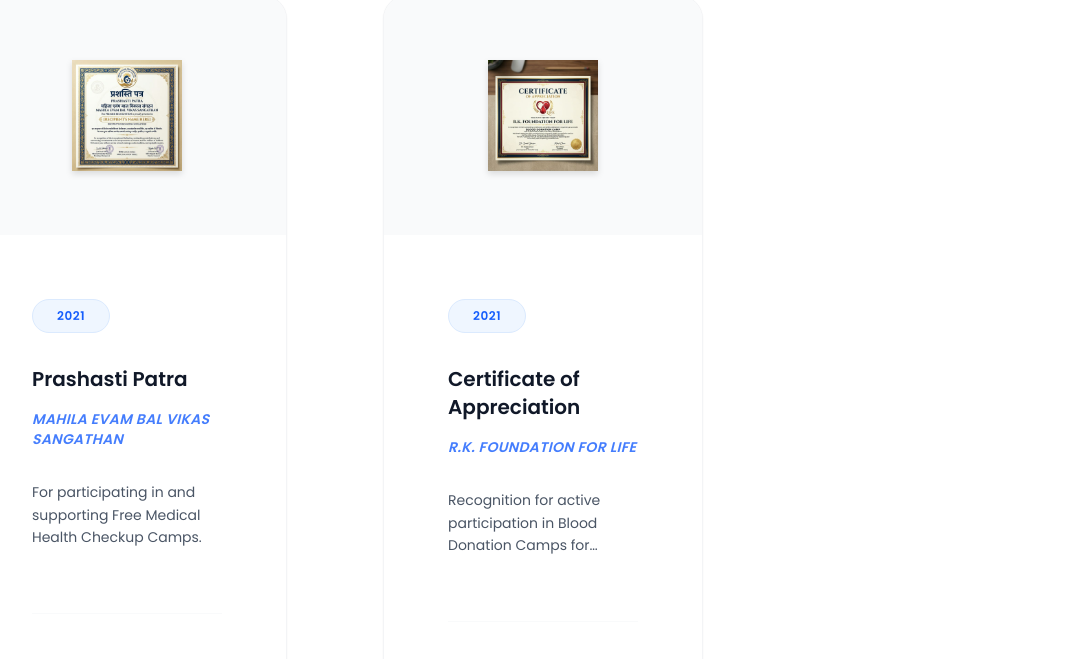
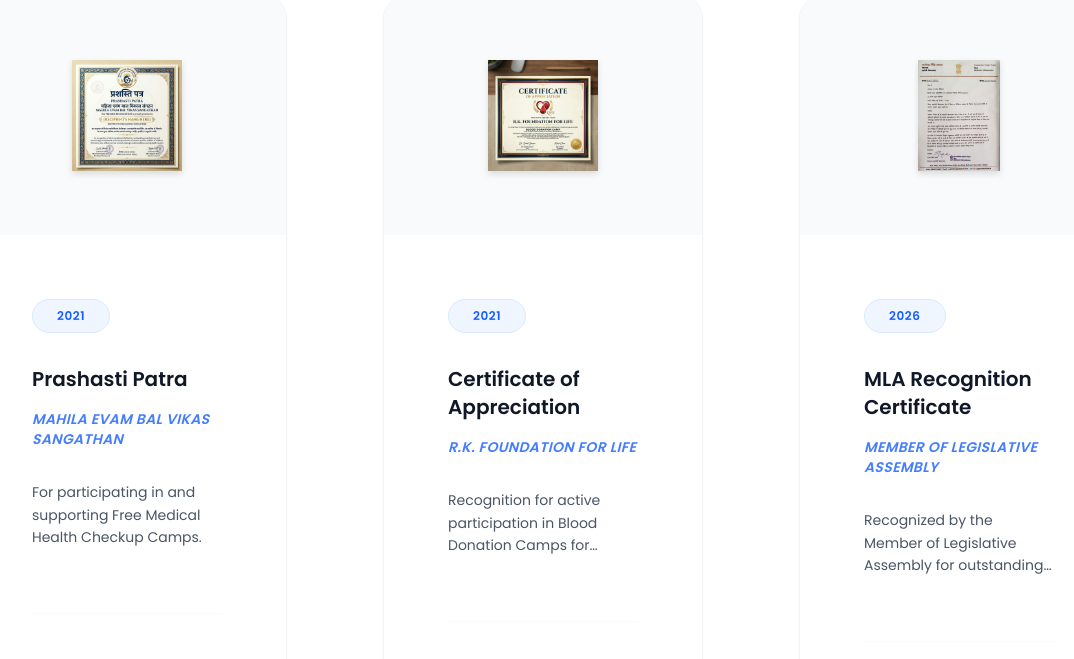
Before and after one commit to Justinbown8/sces-website, a Next.js app: page / in a window 1280 px wide. Shown: the part 2021-2680 px from the top of the page, without its empty margins (97-1171 px from the left). Built offline with nearby package versions, Linux system fonts and the light colour scheme; no server answers.

Commit message:
feat: Add MLA Certificate to awards section

```diff
--- a/src/components/sections/AwardsSection.tsx
+++ b/src/components/sections/AwardsSection.tsx
@@ -45,6 +45,13 @@ const awards: AwardCard[] = [
     year: "2021",
     description: "Recognition for active participation in Blood Donation Camps for children with Thalassemia.",
     image: "/images/awards/rk-foundation.png"
+  },
+  {
+    title: "MLA Recognition Certificate",
+    organization: "Member of Legislative Assembly",
+    year: "2026",
+    description: "Recognized by the Member of Legislative Assembly for outstanding contributions to education and continuous dedication to community welfare.",
+    image: "/MLA Certificate.jpeg"
   }
 ];
 
```
Also changed, not shown: public/MLA Certificate.jpeg (added).
